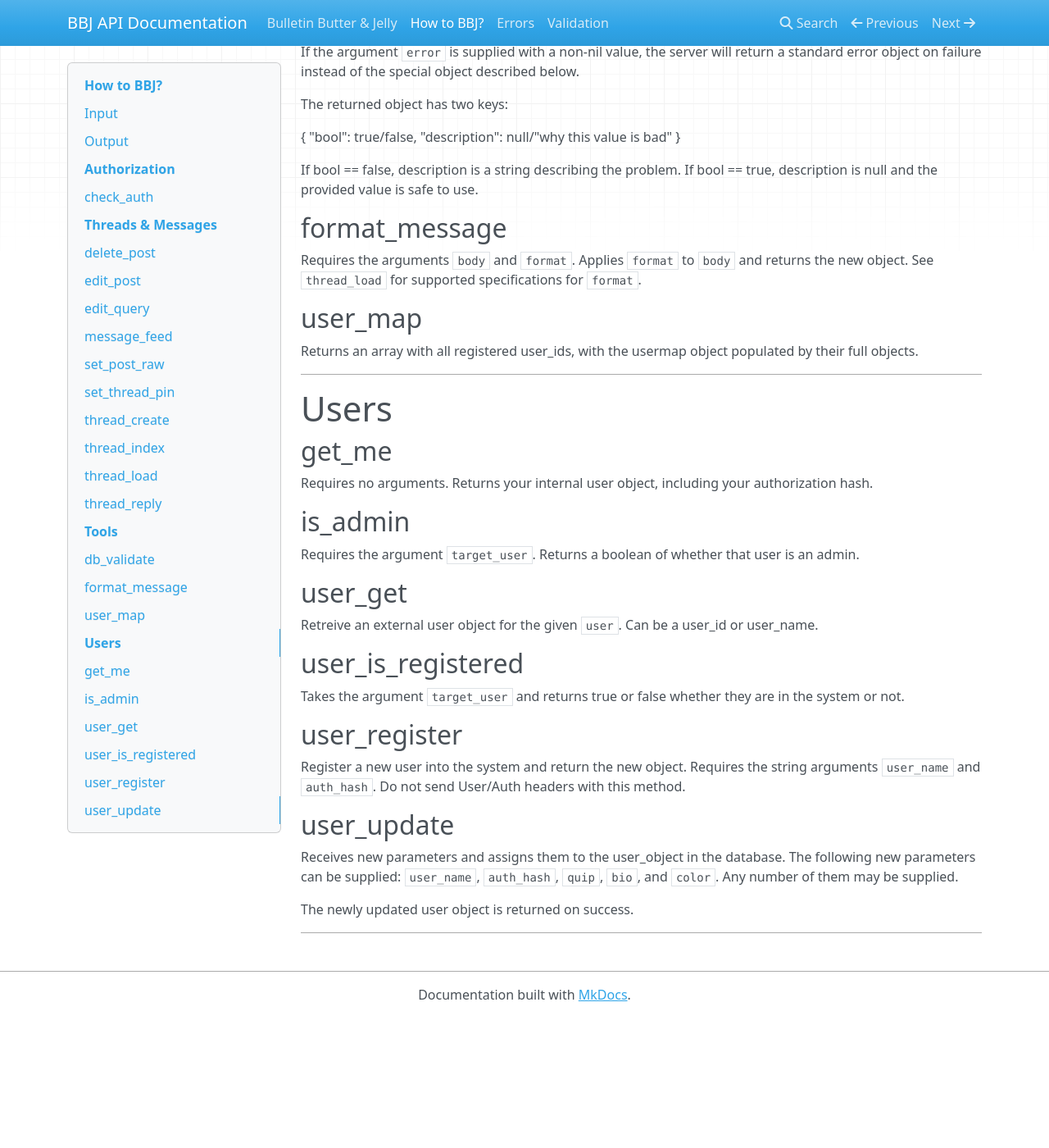
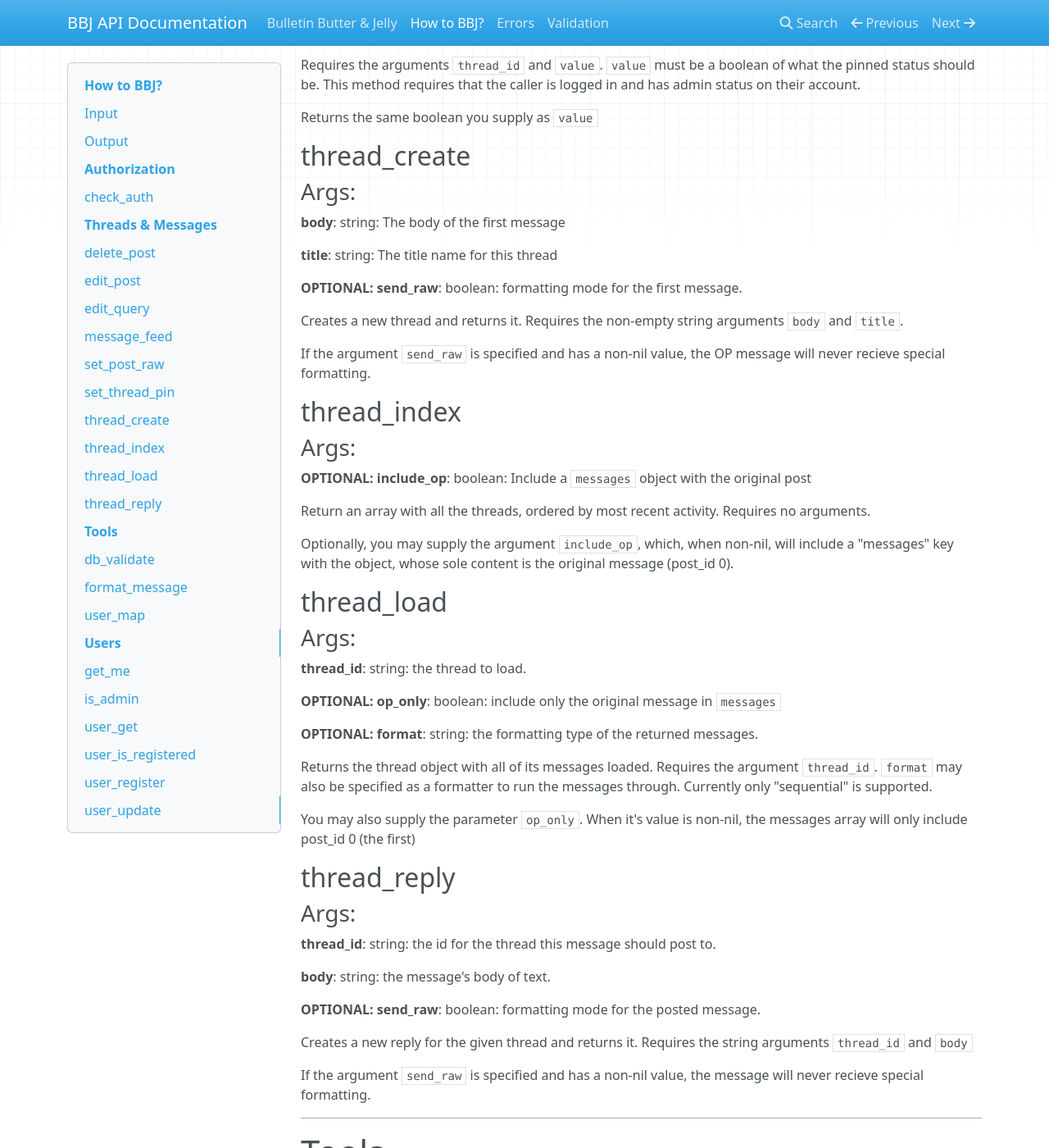
Before and after one commit to bbj-dev/bbj, an MkDocs documentation site: the page built from documentation/docs/api_overview.md, in a window 1280 px wide and 1400 px high, scrolled down 4167 px. Shown: the whole window at 82% size. Built offline with MkDocs 1.6.1, drawn with Linux system fonts in a browser that asks for light colours; nearby versions of some CDN libraries; before the commit the page ends 5408 px from its top, so only the background shows below that; some of the changed text lies outside the part shown.

Commit message:
modify the doc script for the new annotations

```diff
--- a/documentation/docs/api_overview.md
+++ b/documentation/docs/api_overview.md
@@ -13,8 +13,8 @@
 `http://server.com/api/endpoint_here`
 
 The body of your request contains all of it's argument fields, instead of
-using URL parameters. As a demonstration, lets call `thread_create`.
-It requires two arguments: `title`, and `body`. We put those argument
+using URL parameters. As a demonstration, to call `thread_create`,
+it requires two arguments: `title`, and `body`. We put those argument
 names at the root of the json object, and their values are the info
 passed into the API for that spot. Your input will look like this:
 
@@ -79,7 +79,7 @@
 
 ### error
 
-`error` is typically `null`. If it is __not__ null, then the request failed
+`error` is typically `false`. If it is __not__ false, then the request failed
 and the json object that `error` contains should be inspected. (see the above
 visualation) Errors follow a strict code system, making it easy for your client
 to map these responses to native exception types or signals in your language of
@@ -89,6 +89,13 @@
 # Authorization
 
 ## check_auth
+
+### Args:
+**target_user**: string: either a user_name or a user_id
+
+**target_hash**: string: sha256 hash for the password to check
+
+
 
 Takes the arguments `target_user` and `target_hash`, and
 returns boolean true or false whether the hash is valid.
@@ -100,6 +107,13 @@
 # Threads & Messages
 
 ## delete_post
+
+### Args:
+**thread_id**: string: the id of the thread this message was posted in.
+
+**post_id**: integer: the id of the target message.
+
+
 
 Requires the arguments `thread_id` and `post_id`.
 
@@ -113,6 +127,17 @@
 If the post_id is 0, the whole thread is deleted.
 
 ## edit_post
+
+### Args:
+**thread_id**: string: the thread the message was posted in.
+
+**post_id**: integer: the target post_id to edit.
+
+**body**: string: the new message body.
+
+**OPTIONAL: send_raw**: boolean: set the formatting mode for the target message.
+
+
 
 Replace a post with a new body. Requires the arguments
 `thread_id`, `post_id`, and `body`. This method verifies
@@ -133,6 +158,13 @@
 
 ## edit_query
 
+### Args:
+**thread_id**: string: the id of the thread the message was posted in.
+
+**post_id**: integer: the id of the target message.
+
+
+
 Queries the database to ensure the user can edit a given
 message. Requires the arguments `thread_id` and `post_id`
 (does not require a new body)
@@ -141,6 +173,11 @@
 on success. Returns a descriptive code 4 otherwise.
 
 ## message_feed
+
+### Args:
+**time**: int/float: epoch/unix time of the earliest point of interest
+
+
 
 Returns a special object representing all activity on the board since
 the argument `time`, a unix/epoch timestamp.
@@ -171,6 +208,15 @@
 
 ## set_post_raw
 
+### Args:
+**thread_id**: string: the id of the thread the message was posted in.
+
+**post_id**: integer: the id of the target message.
+
+**value**: boolean: the new `send_raw` value to apply to the message.
+
+
+
 Requires the boolean argument of `value`, string argument
 `thread_id`, and integer argument `post_id`. `value`, when false,
 means that the message will be passed through message formatters
@@ -187,6 +233,13 @@
 
 ## set_thread_pin
 
+### Args:
+**thread_id**: string: the id of the thread to modify.
+
+**value**: boolean: `true` to pin thread, `false` otherwise.
+
+
+
 Requires the arguments `thread_id` and `value`. `value`
 must be a boolean of what the pinned status should be.
 This method requires that the caller is logged in and
@@ -196,6 +249,15 @@
 
 ## thread_create
 
+### Args:
+**body**: string: The body of the first message
+
+**title**: string: The title name for this thread
+
+**OPTIONAL: send_raw**: boolean: formatting mode for the first message.
+
+
+
 Creates a new thread and returns it. Requires the non-empty
 string arguments `body` and `title`.
 
@@ -203,6 +265,11 @@
 value, the OP message will never recieve special formatting.
 
 ## thread_index
+
+### Args:
+**OPTIONAL: include_op**: boolean: Include a `messages` object with the original post
+
+
 
 Return an array with all the threads, ordered by most recent activity.
 Requires no arguments.
@@ -213,6 +280,15 @@
 
 ## thread_load
 
+### Args:
+**thread_id**: string: the thread to load.
+
+**OPTIONAL: op_only**: boolean: include only the original message in `messages`
+
+**OPTIONAL: format**: string: the formatting type of the returned messages.
+
+
+
 Returns the thread object with all of its messages loaded.
 Requires the argument `thread_id`. `format` may also be
 specified as a formatter to run the messages through.
@@ -222,6 +298,15 @@
 is non-nil, the messages array will only include post_id 0 (the first)
 
 ## thread_reply
+
+### Args:
+**thread_id**: string: the id for the thread this message should post to.
+
+**body**: string: the message's body of text.
+
+**OPTIONAL: send_raw**: boolean: formatting mode for the posted message.
+
+
 
 Creates a new reply for the given thread and returns it.
 Requires the string arguments `thread_id` and `body`
@@ -236,6 +321,15 @@
 # Tools
 
 ## db_validate
+
+### Args:
+**key**: string: the identifier for the ruleset to check.
+
+**value**: VARIES: the object for which `key` will check for.
+
+**OPTIONAL: error**: boolean: when `true`, will return an API error response instead of a special object.
+
+
 
 Requires the arguments `key` and `value`. Returns an object
 with information about the database sanity criteria for
@@ -259,11 +353,21 @@
 
 ## format_message
 
+### Args:
+**body**: string: the message body to apply formatting to.
+
+**format**: string: the specifier for the desired formatting engine
+
+
+
 Requires the arguments `body` and `format`. Applies
 `format` to `body` and returns the new object. See
 `thread_load` for supported specifications for `format`.
 
 ## user_map
+
+### Args:
+__No arguments__
 
 Returns an array with all registered user_ids, with the usermap
 object populated by their full objects.
@@ -276,31 +380,71 @@
 
 ## get_me
 
+### Args:
+__No arguments__
+
 Requires no arguments. Returns your internal user object,
 including your authorization hash.
 
 ## is_admin
+
+### Args:
+**target_user**: string: user_id or user_name to check against.
+
+
 
 Requires the argument `target_user`. Returns a boolean
 of whether that user is an admin.
 
 ## user_get
 
-Retreive an external user object for the given `user`.
+### Args:
+**target_user**: string: either a user_name or a user_id
+
+
+
+Retreive an external user object for the given `target_user`.
 Can be a user_id or user_name.
 
 ## user_is_registered
+
+### Args:
+**target_user**: string: either a user_name or a user_id
+
+
 
 Takes the argument `target_user` and returns true or false
 whether they are in the system or not.
 
 ## user_register
 
+### Args:
+**user_name**: string: the desired display name
+
+**auth_hash**: string: a sha256 hash of a password
+
+
+
 Register a new user into the system and return the new object.
 Requires the string arguments `user_name` and `auth_hash`.
 Do not send User/Auth headers with this method.
 
 ## user_update
+
+### Args:
+**Any of the following may be submitted:**:
+
+**user_name**: string: a desired display name
+
+**auth_hash**: string: sha256 hash for a new password
+
+**quip**: string: a short string that can be used as a signature
+
+**bio**: string: a user biography for their profile
+
+**color**: integer: 0-6, a display color for the user
+
+
 
 Receives new parameters and assigns them to the user_object
 in the database. The following new parameters can be supplied:
```
Also changed, not shown: other parts of documentation/docs/api_overview.md (+1 -1 lines), document_endpoints.py (+8 -1 lines).
